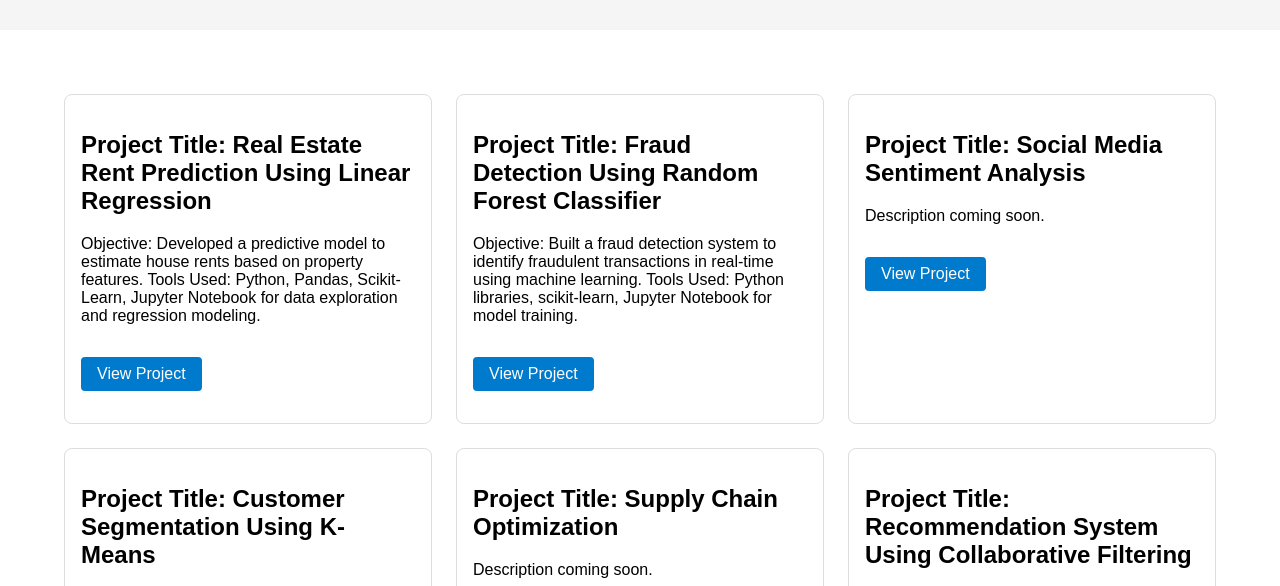
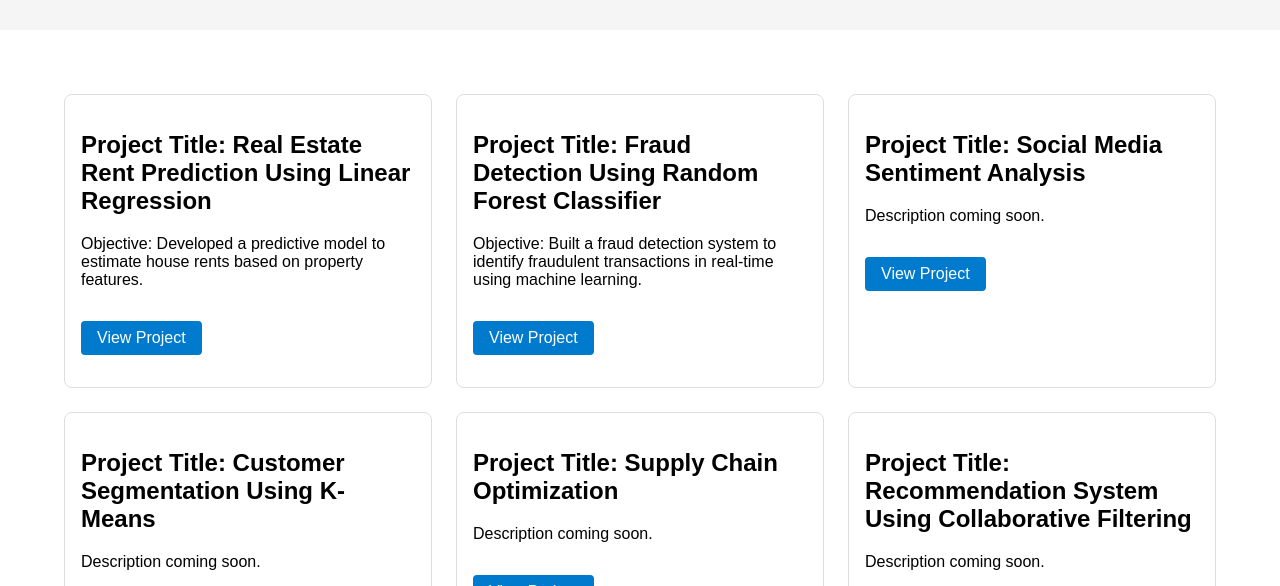
Before and after one commit to EurekaXCoder/Saburi-Madur-Portfolio-Website, a plain HTML site: page academic-projects.html in a window 1280 px wide. Shown: the part 132-718 px from the top of the page. Drawn offline with Linux system fonts and the light colour scheme.

Commit message:
Update academic-projects.html

```diff
--- a/academic-projects.html
+++ b/academic-projects.html
@@ -21,8 +21,7 @@
       <!-- Project 1 -->
       <div class="project-card">
         <h2>Project Title: Real Estate Rent Prediction Using Linear Regression</h2>
-        <p>Objective: Developed a predictive model to estimate house rents based on property features. Tools Used: Python, Pandas, Scikit-Learn, Jupyter Notebook for data exploration and regression modeling.</p>
-        <!-- Button linking to your PDF -->
+        <p>Objective: Developed a predictive model to estimate house rents based on property features.</p>
         <p>
           <a class="view-project"
              href="https://github.com/EurekaXCoder/Saburi-Madur-Portfolio-Website/blob/main/images/TOP%205%20Bike%20Resales.pdf"
@@ -35,7 +34,7 @@
       <!-- Project 2 -->
       <div class="project-card">
         <h2>Project Title: Fraud Detection Using Random Forest Classifier</h2>
-        <p>Objective: Built a fraud detection system to identify fraudulent transactions in real-time using machine learning. Tools Used: Python libraries, scikit-learn, Jupyter Notebook for model training.</p>
+        <p>Objective: Built a fraud detection system to identify fraudulent transactions in real-time using machine learning.</p>
         <p>
           <a class="view-project"
              href="https://github.com/EurekaXCoder/Saburi-Madur-Portfolio-Website/blob/main/images/TOP%205%20Bike%20Resales.pdf"
```
